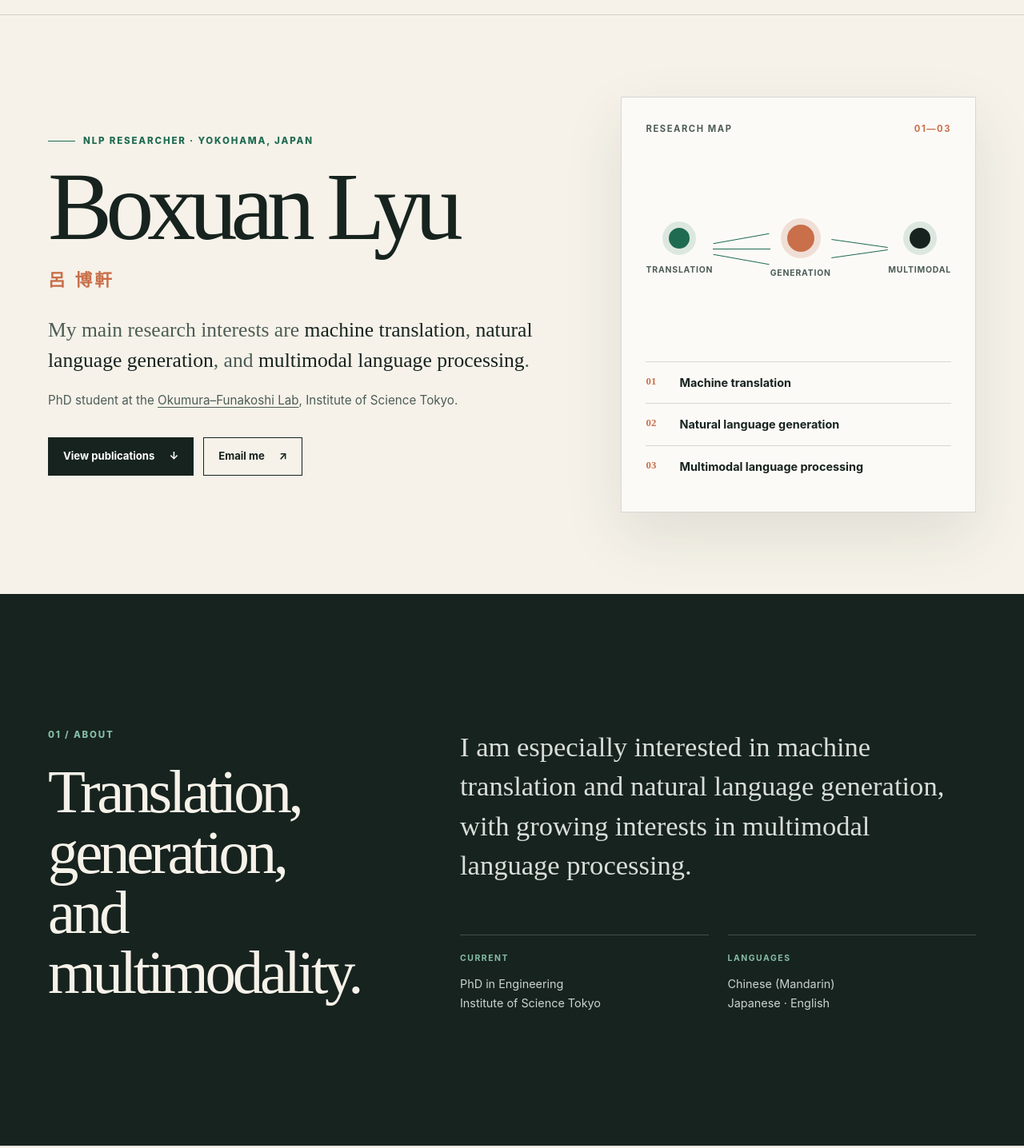
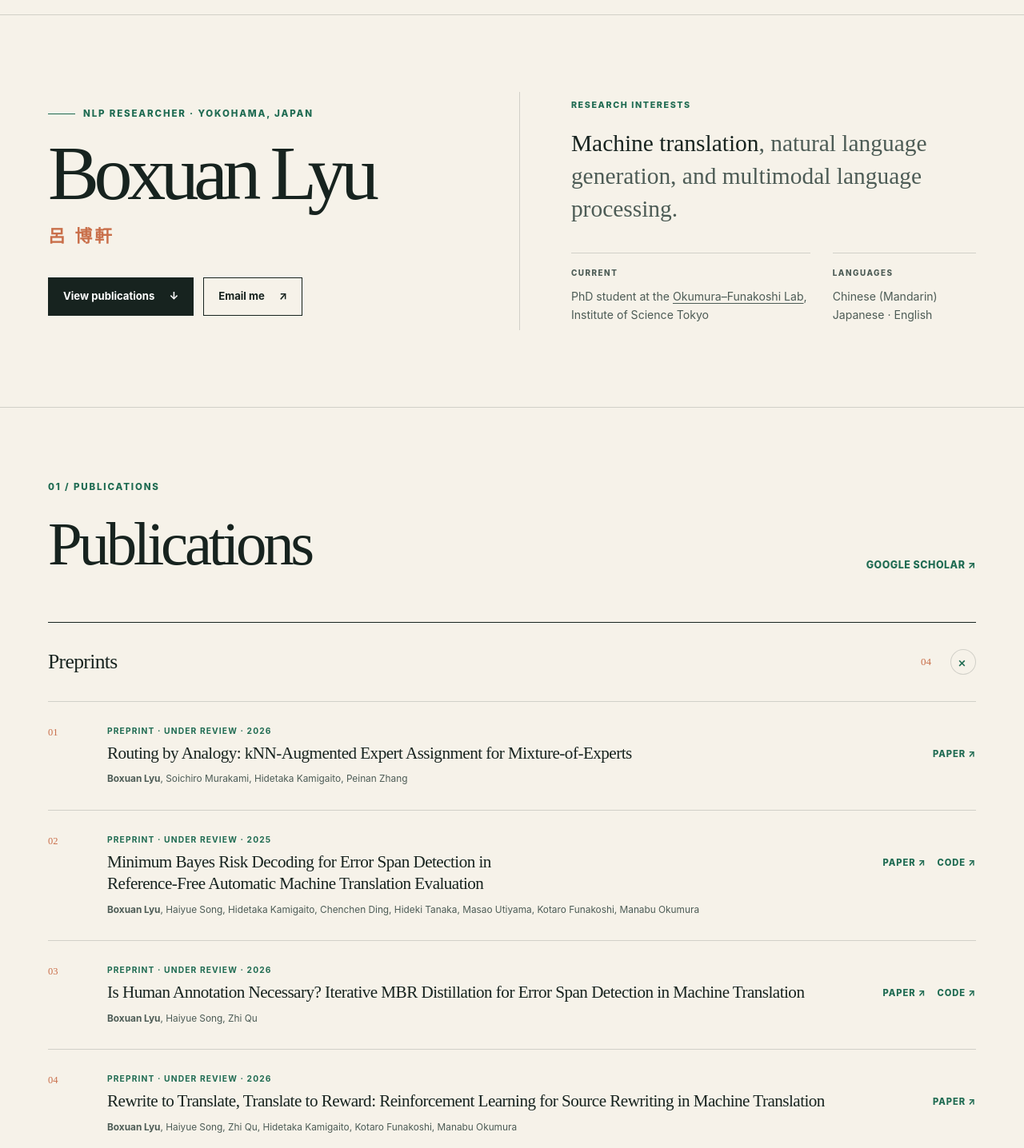
Before and after one commit to boxuan-lyu/boxuan-lyu.github.io, a plain HTML site: page index.html in a window 1280 px wide. Shown: the part 58-1494 px from the top of the page at 80% size. Drawn offline with Linux system fonts and the light colour scheme.

Commit message:
Streamline homepage introduction

```diff
--- a/index.html
+++ b/index.html
@@ -58,66 +58,34 @@
     </header>
 
     <main id="main">
-      <section class="hero shell" aria-labelledby="hero-title">
-        <div class="hero-copy reveal">
+      <section class="hero shell" id="about" aria-labelledby="hero-title">
+        <div class="hero-identity reveal">
           <p class="eyebrow"><span></span>NLP researcher · Yokohama, Japan</p>
           <h1 id="hero-title">Boxuan Lyu <small>呂 博軒</small></h1>
-          <p class="hero-lede">
-            My main research interests are <strong>machine translation</strong>,
-            <strong>natural language generation</strong>, and
-            <strong>multimodal language processing</strong>.
-          </p>
-          <p class="hero-affiliation">
-            PhD student at the
-            <a href="https://www.lr.first.iir.isct.ac.jp/wp_en/" target="_blank" rel="noreferrer">Okumura–Funakoshi Lab</a>,
-            Institute of Science Tokyo.
-          </p>
           <div class="hero-actions">
             <a class="button button-primary" href="#publications">View publications <span aria-hidden="true">↓</span></a>
             <a class="button button-secondary email-link" href="mailto:lyu.b.aa@m.titech.ac.jp" data-user="lyu.b.aa" data-domain="m.titech.ac.jp">Email me <span aria-hidden="true">↗</span></a>
           </div>
         </div>
 
-        <aside class="research-map reveal" aria-label="Research themes">
-          <div class="map-topline">
-            <span>Research map</span>
-            <span class="map-index">01—03</span>
-          </div>
-          <div class="map-flow" aria-hidden="true">
-            <div class="map-node map-node-source"><i></i><span>Translation</span></div>
-            <div class="map-connector"><b></b><b></b><b></b></div>
-            <div class="map-node map-node-core"><i></i><span>Generation</span></div>
-            <div class="map-connector map-connector-short"><b></b><b></b></div>
-            <div class="map-node map-node-output"><i></i><span>Multimodal</span></div>
-          </div>
-          <ul class="map-topics" aria-label="Research interests">
-            <li><span>01</span> Machine translation</li>
-            <li><span>02</span> Natural language generation</li>
-            <li><span>03</span> Multimodal language processing</li>
-          </ul>
-        </aside>
-      </section>
-
-      <section class="section section-about" id="about" aria-labelledby="about-title">
-        <div class="shell about-grid">
-          <div class="section-heading reveal">
-            <p class="section-number">01 / About</p>
-            <h2 id="about-title">Translation, generation,<br />and multimodality.</h2>
-          </div>
-          <div class="about-copy reveal">
-            <p class="large-copy">
-              I am especially interested in machine translation and natural language
-              generation, with growing interests in multimodal language processing.
-            </p>
-            <div class="detail-grid">
-              <div>
-                <p class="detail-label">Current</p>
-                <p>PhD in Engineering<br />Institute of Science Tokyo</p>
-              </div>
-              <div>
-                <p class="detail-label">Languages</p>
-                <p>Chinese (Mandarin)<br />Japanese · English</p>
-              </div>
+        <div class="hero-profile reveal">
+          <p class="hero-profile-label">Research interests</p>
+          <p class="hero-lede">
+            <strong>Machine translation</strong>, natural language generation,
+            and multimodal language processing.
+          </p>
+          <div class="hero-detail-grid">
+            <div>
+              <p class="hero-detail-label">Current</p>
+              <p>
+                PhD student at the
+                <a href="https://www.lr.first.iir.isct.ac.jp/wp_en/" target="_blank" rel="noreferrer">Okumura–Funakoshi Lab</a>,
+                Institute of Science Tokyo
+              </p>
+            </div>
+            <div>
+              <p class="hero-detail-label">Languages</p>
+              <p>Chinese (Mandarin)<br />Japanese · English</p>
             </div>
           </div>
         </div>
@@ -127,7 +95,7 @@
         <div class="shell">
           <div class="section-heading section-heading-row reveal">
             <div>
-              <p class="section-number">02 / Publications</p>
+              <p class="section-number">01 / Publications</p>
               <h2 id="publications-title">Publications</h2>
             </div>
             <a class="text-link" href="https://scholar.google.co.jp/citations?user=q0XmRykAAAAJ&amp;hl=ja&amp;oi=sra" target="_blank" rel="noreferrer">
@@ -321,7 +289,7 @@
       <section class="section section-timeline" id="experience" aria-labelledby="experience-title">
         <div class="shell timeline-layout">
           <div class="section-heading reveal">
-            <p class="section-number">03 / Experience</p>
+            <p class="section-number">02 / Experience</p>
             <h2 id="experience-title">Research in practice.</h2>
           </div>
 
@@ -366,7 +334,7 @@
         <div class="shell">
           <div class="section-heading section-heading-row reveal">
             <div>
-              <p class="section-number">04 / Education</p>
+              <p class="section-number">03 / Education</p>
               <h2 id="education-title">Academic path</h2>
             </div>
           </div>
--- a/styles.css
+++ b/styles.css
@@ -202,12 +202,11 @@ h3 {
 }
 
 .hero {
-  min-height: calc(100svh - 76px);
-  padding-block: clamp(78px, 12vh, 145px);
+  padding-block: clamp(62px, 8vw, 96px);
   display: grid;
-  grid-template-columns: minmax(0, 1.08fr) minmax(390px, 0.78fr);
+  grid-template-columns: minmax(0, 0.92fr) minmax(0, 1.08fr);
   align-items: center;
-  gap: clamp(50px, 8vw, 120px);
+  gap: clamp(54px, 8vw, 112px);
 }
 
 .eyebrow,
@@ -233,18 +232,18 @@ h3 {
 }
 
 .hero h1 {
-  max-width: 800px;
-  margin-bottom: 30px;
+  max-width: 620px;
+  margin-bottom: 0;
   font-family: var(--serif);
-  font-size: clamp(4.6rem, 9.4vw, 8.35rem);
+  font-size: clamp(4.4rem, 7.5vw, 6.9rem);
   font-weight: 500;
   letter-spacing: -0.067em;
-  line-height: 0.82;
+  line-height: 0.86;
 }
 
 .hero h1 small {
   display: block;
-  margin-top: 30px;
+  margin-top: 24px;
   color: var(--terracotta);
   font-family: var(--sans);
   font-size: clamp(1rem, 2vw, 1.35rem);
@@ -254,12 +253,12 @@ h3 {
 }
 
 .hero-lede {
-  max-width: 680px;
-  margin-bottom: 18px;
+  max-width: 650px;
+  margin-bottom: 34px;
   color: var(--ink-soft);
   font-family: var(--serif);
-  font-size: clamp(1.3rem, 2vw, 1.68rem);
-  line-height: 1.48;
+  font-size: clamp(1.45rem, 2.3vw, 2rem);
+  line-height: 1.4;
 }
 
 .hero-lede strong {
@@ -267,17 +266,51 @@ h3 {
   font-weight: 500;
 }
 
-.hero-affiliation {
-  max-width: 620px;
-  margin-bottom: 34px;
-  color: var(--ink-soft);
-  font-size: 0.95rem;
-}
-
 .hero-actions {
+  margin-top: 38px;
   display: flex;
   flex-wrap: wrap;
   gap: 12px;
+}
+
+.hero-profile {
+  padding: 8px 0 8px clamp(32px, 5vw, 72px);
+  border-left: 1px solid var(--line);
+}
+
+.hero-profile-label,
+.hero-detail-label {
+  color: var(--green);
+  font-size: 0.67rem;
+  font-weight: 760;
+  letter-spacing: 0.15em;
+  text-transform: uppercase;
+}
+
+.hero-profile-label {
+  margin-bottom: 18px;
+}
+
+.hero-detail-grid {
+  display: grid;
+  grid-template-columns: minmax(0, 1.25fr) minmax(150px, 0.75fr);
+  gap: 28px;
+}
+
+.hero-detail-grid > div {
+  padding-top: 16px;
+  border-top: 1px solid var(--line);
+}
+
+.hero-detail-grid p {
+  margin-bottom: 0;
+  color: var(--ink-soft);
+  font-size: 0.88rem;
+}
+
+.hero-detail-label {
+  margin-bottom: 9px !important;
+  font-size: 0.62rem !important;
 }
 
 .button {
@@ -312,129 +345,15 @@ h3 {
   background: var(--paper-deep);
 }
 
-.research-map {
-  min-height: 520px;
-  padding: 30px;
-  display: flex;
-  flex-direction: column;
-  justify-content: space-between;
-  background: color-mix(in srgb, white, transparent 36%);
-  border: 1px solid var(--line);
-  box-shadow: var(--shadow);
-}
-
-.map-topline {
-  display: flex;
-  justify-content: space-between;
-  color: var(--ink-soft);
-  font-size: 0.7rem;
-  font-weight: 750;
-  letter-spacing: 0.14em;
-  text-transform: uppercase;
-}
-
-.map-index {
-  color: var(--terracotta);
-}
-
-.map-flow {
-  min-height: 185px;
-  display: grid;
-  grid-template-columns: auto 1fr auto 1fr auto;
-  align-items: center;
-}
-
-.map-node {
-  position: relative;
-  display: grid;
-  justify-items: center;
-  gap: 10px;
-  color: var(--ink-soft);
-  font-size: 0.65rem;
-  font-weight: 700;
-  letter-spacing: 0.08em;
-  text-transform: uppercase;
-}
-
-.map-node i {
-  width: 26px;
-  height: 26px;
-  background: var(--green);
-  border: 8px solid var(--green-light);
-  border-radius: 50%;
-  box-sizing: content-box;
-}
-
-.map-node-core i {
-  width: 34px;
-  height: 34px;
-  background: var(--terracotta);
-  border-color: #f0dfd6;
-}
-
-.map-node-output i {
-  background: var(--ink);
-}
-
-.map-connector {
-  display: grid;
-  gap: 12px;
-}
-
-.map-connector b {
-  display: block;
-  height: 1px;
-  background: var(--green);
-}
-
-.map-connector b:first-child {
-  transform: rotate(-10deg);
-}
-
-.map-connector b:last-child {
-  transform: rotate(10deg);
-}
-
-.map-connector-short b:first-child {
-  transform: rotate(8deg);
-}
-
-.map-connector-short b:last-child {
-  transform: rotate(-8deg);
-}
-
-.map-topics {
-  padding: 0;
-  margin: 0;
-  list-style: none;
-}
-
-.map-topics li {
-  padding-block: 14px;
-  display: grid;
-  grid-template-columns: 42px 1fr;
-  border-top: 1px solid var(--line);
-  font-size: 0.9rem;
-  font-weight: 650;
-}
-
-.map-topics span {
-  color: var(--terracotta);
-  font-family: var(--serif);
-  font-size: 0.8rem;
-}
-
 .section {
   padding-block: clamp(92px, 13vw, 170px);
   border-top: 1px solid var(--line);
 }
 
-.section-about {
-  background: var(--ink);
-  color: var(--paper);
+#publications {
+  padding-top: clamp(68px, 7vw, 100px);
 }
 
-.about-grid,
 .timeline-layout {
   display: grid;
   grid-template-columns: minmax(280px, 0.75fr) minmax(0, 1.25fr);
@@ -448,44 +367,6 @@ h3 {
   font-weight: 500;
   letter-spacing: -0.055em;
   line-height: 0.98;
-}
-
-.section-about .section-number {
-  color: #85bda7;
-}
-
-.large-copy {
-  margin-bottom: 62px;
-  color: #d9ddd9;
-  font-family: var(--serif);
-  font-size: clamp(1.55rem, 2.7vw, 2.35rem);
-  line-height: 1.42;
-}
-
-.detail-grid {
-  display: grid;
-  grid-template-columns: repeat(2, 1fr);
-  gap: 24px;
-}
-
-.detail-grid > div {
-  padding-top: 20px;
-  border-top: 1px solid rgba(255, 255, 255, 0.2);
-}
-
-.detail-grid p {
-  margin-bottom: 0;
-  color: #ccd3cf;
-  font-size: 0.9rem;
-}
-
-.detail-label {
-  margin-bottom: 12px !important;
-  color: #85bda7 !important;
-  font-size: 0.65rem !important;
-  font-weight: 750;
-  letter-spacing: 0.15em;
-  text-transform: uppercase;
 }
 
 .section-heading-row {
@@ -888,14 +769,6 @@ h3 {
 }
 
 @media (max-width: 980px) {
-  .hero {
-    grid-template-columns: 1fr;
-  }
-
-  .research-map {
-    min-height: 430px;
-  }
-
   .education-grid {
     grid-template-columns: 1fr;
   }
@@ -951,9 +824,10 @@ h3 {
   }
 
   .hero {
+    grid-template-columns: 1fr;
     min-height: auto;
-    padding-block: 84px 92px;
-    gap: 58px;
+    padding-block: 48px 56px;
+    gap: 38px;
   }
 
   .hero h1 {
@@ -964,16 +838,12 @@ h3 {
     font-size: 1.24rem;
   }
 
-  .research-map {
-    min-height: 380px;
-    padding: 22px;
+  .hero-profile {
+    padding: 34px 0 0;
+    border-top: 1px solid var(--line);
+    border-left: 0;
   }
 
-  .map-node span {
-    font-size: 0.56rem;
-  }
-
-  .about-grid,
   .timeline-layout {
     grid-template-columns: 1fr;
     gap: 60px;
@@ -1022,31 +892,15 @@ h3 {
 }
 
 @media (max-width: 480px) {
-  .hero-actions .button {
-    width: 100%;
+  .hero-actions {
+    display: grid;
+    grid-template-columns: repeat(2, minmax(0, 1fr));
   }
 
-  .research-map {
-    min-height: 350px;
-  }
-
-  .map-flow {
-    min-height: 130px;
-  }
-
-  .map-node i {
-    width: 18px;
-    height: 18px;
-    border-width: 6px;
-  }
-
-  .map-node-core i {
-    width: 26px;
-    height: 26px;
-  }
-
-  .detail-grid {
-    grid-template-columns: 1fr;
+  .hero-actions .button {
+    min-width: 0;
+    padding-inline: 12px;
+    gap: 10px;
   }
 
   .education-card {
@@ -1060,6 +914,13 @@ h3 {
 
   .group-title {
     font-size: 1.15rem;
+  }
+}
+
+@media (max-width: 340px) {
+  .hero-actions,
+  .hero-detail-grid {
+    grid-template-columns: 1fr;
   }
 }
 
```
